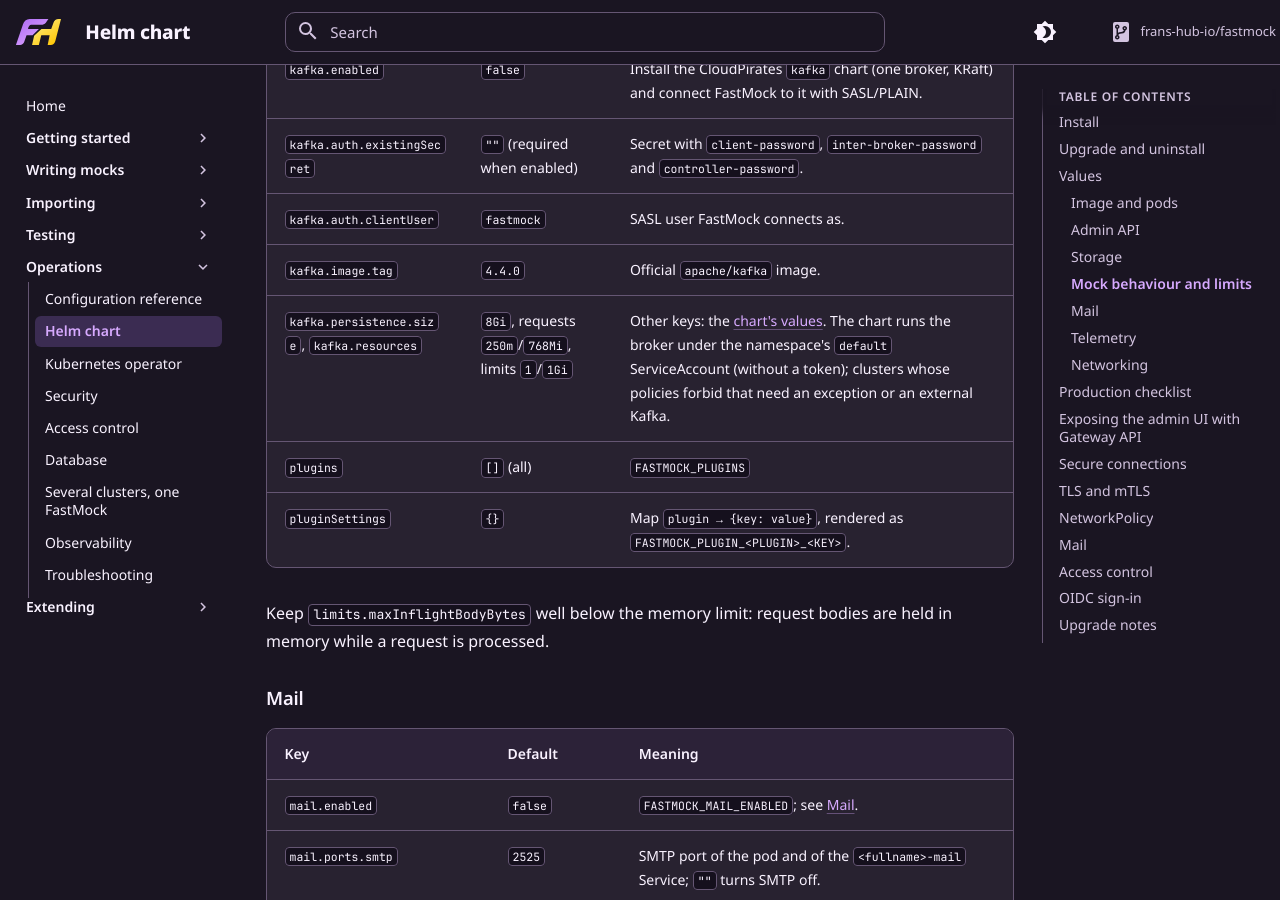
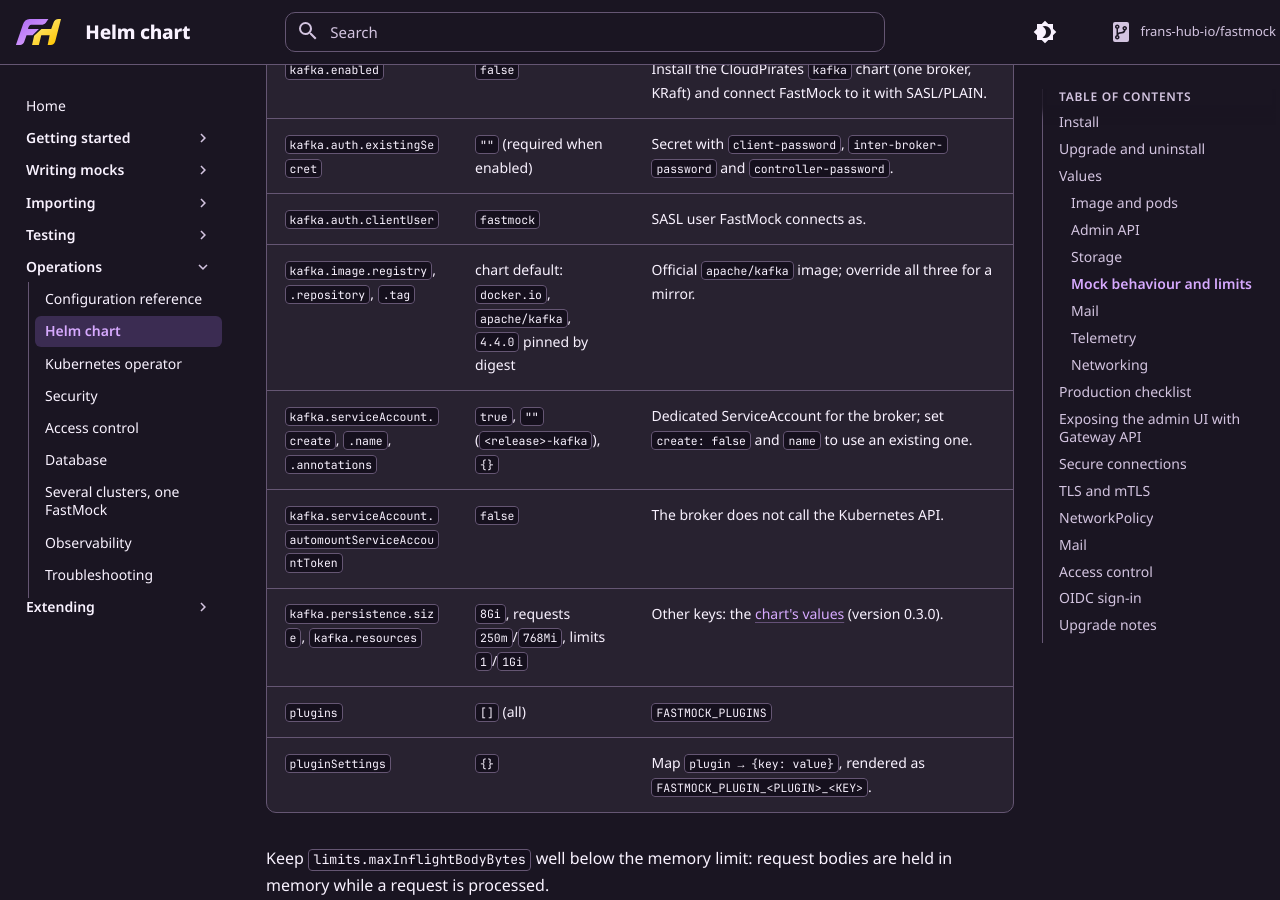
Before and after one commit to frans-hub-io/fastmock, an MkDocs documentation site: the page built from docs/operations/helm.md, in a window 1280 px wide and 900 px high, scrolled down 10944 px. Built offline with MkDocs 1.6.1 and Material for MkDocs 9.7.7, drawn with Linux system fonts in a browser that asks for light colours.

Commit message:
Move the bundled Kafka to the CloudPirates chart 0.3.0 with its own ServiceAccount and add chart unit tests to CI

```diff
--- a/docs/operations/helm.md
+++ b/docs/operations/helm.md
@@ -252,8 +252,10 @@ helm uninstall fastmock -n mocks
 | `kafka.enabled` | `false` | Install the CloudPirates `kafka` chart (one broker, KRaft) and connect FastMock to it with SASL/PLAIN. |
 | `kafka.auth.existingSecret` | `""` (required when enabled) | Secret with `client-password`, `inter-broker-password` and `controller-password`. |
 | `kafka.auth.clientUser` | `fastmock` | SASL user FastMock connects as. |
-| `kafka.image.tag` | `4.4.0` | Official `apache/kafka` image. |
-| `kafka.persistence.size`, `kafka.resources` | `8Gi`, requests `250m`/`768Mi`, limits `1`/`1Gi` | Other keys: the [chart's values](https://github.com/cloudpirates-io/helm-charts/blob/main/charts/kafka/values.yaml). The chart runs the broker under the namespace's `default` ServiceAccount (without a token); clusters whose policies forbid that need an exception or an external Kafka. |
+| `kafka.image.registry`, `.repository`, `.tag` | chart default: `docker.io`, `apache/kafka`, `4.4.0` pinned by digest | Official `apache/kafka` image; override all three for a mirror. |
+| `kafka.serviceAccount.create`, `.name`, `.annotations` | `true`, `""` (`<release>-kafka`), `{}` | Dedicated ServiceAccount for the broker; set `create: false` and `name` to use an existing one. |
+| `kafka.serviceAccount.automountServiceAccountToken` | `false` | The broker does not call the Kubernetes API. |
+| `kafka.persistence.size`, `kafka.resources` | `8Gi`, requests `250m`/`768Mi`, limits `1`/`1Gi` | Other keys: the [chart's values](https://github.com/cloudpirates-io/helm-charts/blob/main/charts/kafka/values.yaml) (version 0.3.0). |
 | `plugins` | `[]` (all) | `FASTMOCK_PLUGINS` |
 | `pluginSettings` | `{}` | Map `plugin → {key: value}`, rendered as `FASTMOCK_PLUGIN_<PLUGIN>_<KEY>`. |
 
```
Also changed, not shown: 7 other files.
